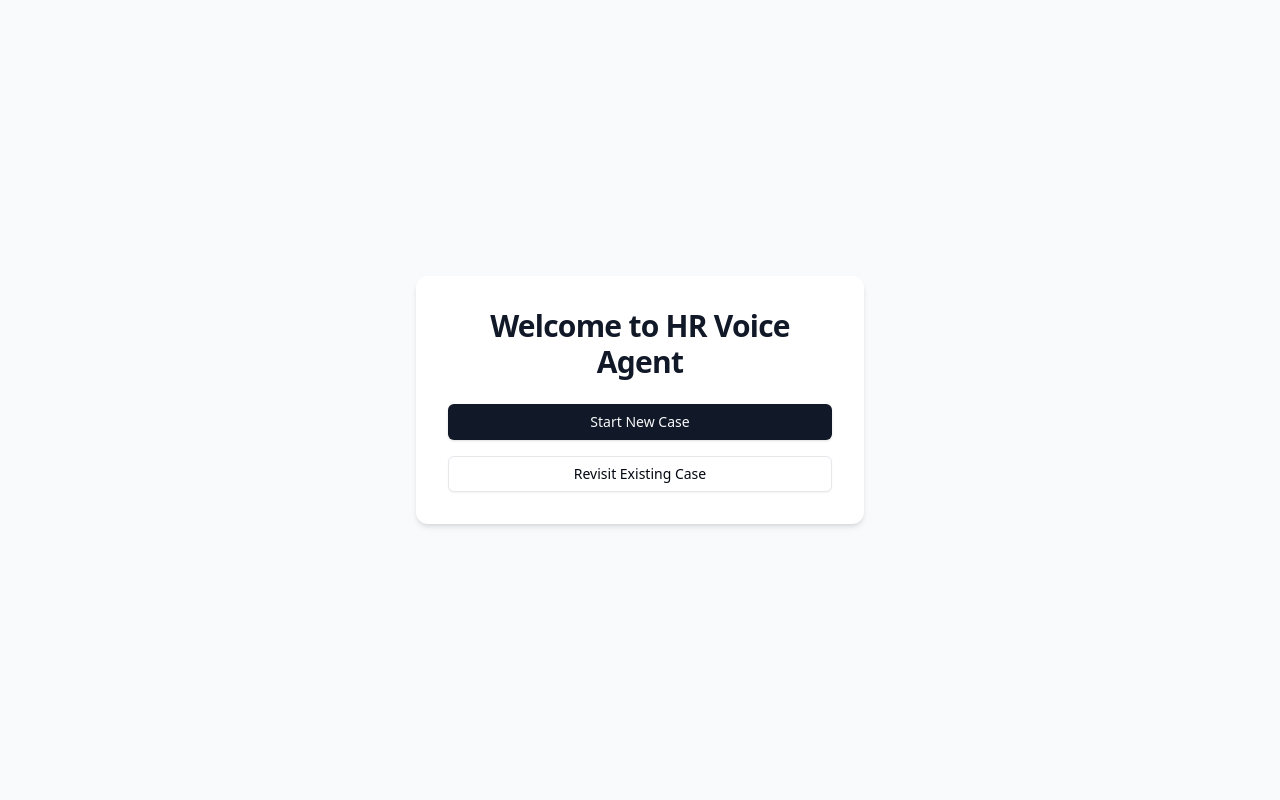
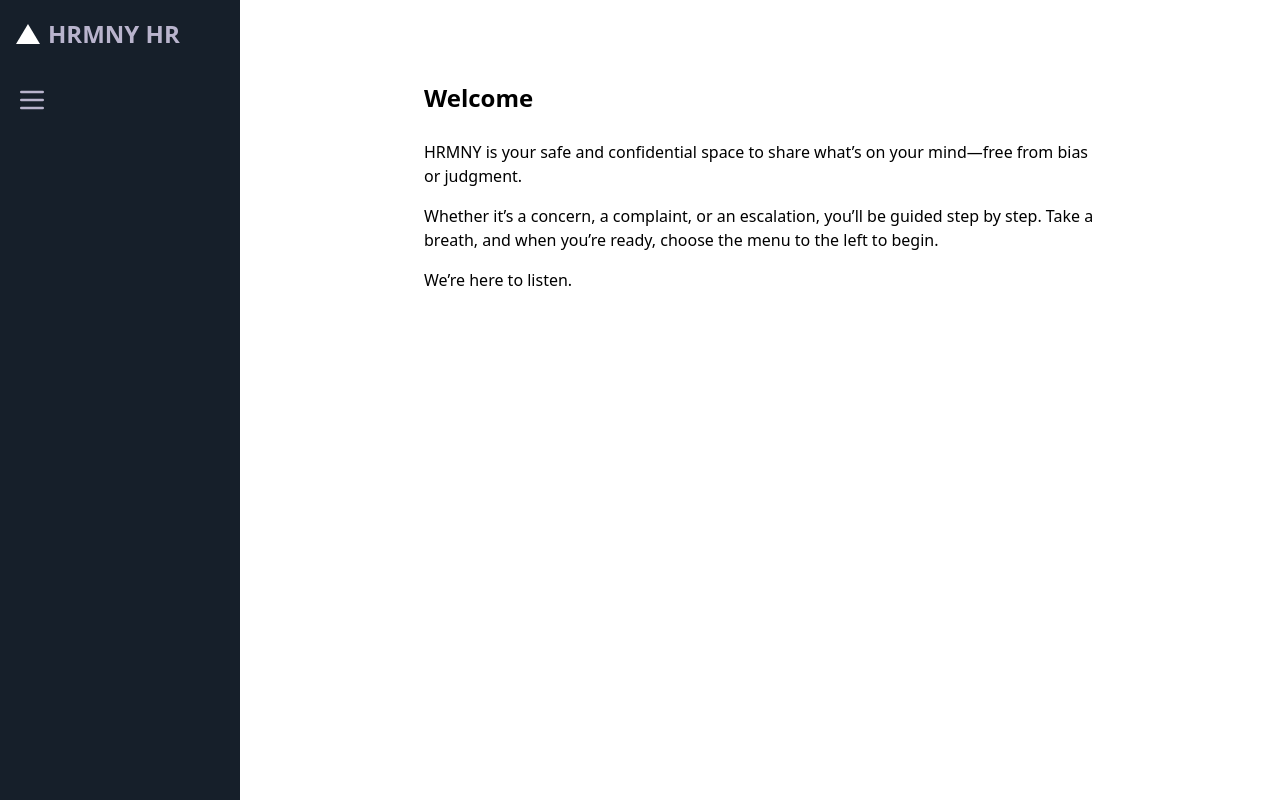
Before and after one commit to Pratyaksh27/hrmny, a Next.js app: page / in a window 1280 px wide. Built offline with nearby package versions, Linux system fonts and the light colour scheme; no server answers; what next-navigation-guard would draw is missing.

Commit message:
First DRaft of the Welcome Page with the new UI

```diff
--- a/package.json
+++ b/package.json
@@ -9,6 +9,7 @@
     "lint": "next lint"
   },
   "dependencies": {
+    "@headlessui/react": "^2.2.8",
     "@hookform/resolvers": "^5.1.1",
     "@radix-ui/react-label": "^2.1.7",
     "@radix-ui/react-slot": "^1.2.3",
--- a/src/app/App.tsx
+++ /dev/null
@@ -1,20 +0,0 @@
-import './App.css'
-import ApplicationForm from './components/ApplicationForm'
-
-function App() {
-
-  return (
-    <>
-      <div>
-        <a href="https://vite.dev" target="_blank">
-        </a>
-        <a href="https://react.dev" target="_blank">
-        </a>
-      </div>
-      <h1>Harmony HR</h1>
-      <ApplicationForm />
-    </>
-  )
-}
-
-export default App
--- a/src/app/page.tsx
+++ b/src/app/page.tsx
@@ -1,27 +1,12 @@
-'use client';
+import AppShell from "@/components/layout/AppShell";
+import WelcomeContent from "@/components/screens/WelcomeContent";
+import HamburgerMenu from "@/components/ui/HamburgerMenu";
 
-import React from 'react';
-import { useRouter } from 'next/navigation';
-import { Button } from '@/components/ui/button';
-
-export default function RootPage() {
-  const router = useRouter();
-
+export default function HomePage() {
   return (
-    <div className="min-h-screen flex items-center justify-center bg-gray-50">
-      <div className="text-center space-y-6 p-8 bg-white rounded-xl shadow-md max-w-md w-full">
-        <h1 className="text-3xl font-bold tracking-tight text-gray-900">
-          Welcome to HR Voice Agent
-        </h1>
-        <div className="flex flex-col gap-4">
-          <Button onClick={() => router.push('/start-new-case')}>
-            Start New Case
-          </Button>
-          <Button variant="outline" onClick={() => router.push('/revisit-case')}>
-            Revisit Existing Case
-          </Button>
-        </div>
-      </div>
-    </div>
+    <AppShell
+        sidebarContent={<HamburgerMenu />}
+        mainContent={<WelcomeContent />}
+    />
   );
 }
--- /dev/null
+++ b/src/components/layout/AppShell.tsx
@@ -0,0 +1,18 @@
+// src/components/layout/AppShell.tsx
+import Sidebar from "./Sidebar";
+import MainContainer from "./MainContainer";
+
+export default function AppShell({
+  sidebarContent,
+  mainContent,
+}: {
+  sidebarContent?: React.ReactNode;
+  mainContent?: React.ReactNode;
+}) {
+  return (
+    <div className="flex h-screen">
+      <Sidebar>{sidebarContent}</Sidebar>
+      <MainContainer>{mainContent}</MainContainer>
+    </div>
+  );
+}
--- /dev/null
+++ b/src/components/layout/MainContainer.tsx
@@ -0,0 +1,9 @@
+import { ReactNode } from "react";
+
+export default function MainContainer({ children }: { children: ReactNode }) {
+  return (
+    <main className="flex-1 bg-bgCanvas p-8 text-textPrimary overflow-y-auto">
+      {children}
+    </main>
+  );
+}
--- /dev/null
+++ b/src/components/layout/Sidebar.tsx
@@ -0,0 +1,17 @@
+// src/components/layout/Sidebar.tsx
+import Image from "next/image";
+
+export default function Sidebar({ children }: { children?: React.ReactNode }) {
+  return (
+    <aside className="w-[240px] bg-sidebar text-brand p-4 flex flex-col">
+      {/* Logo and Title */}
+      <div className="flex items-center gap-2 mb-6">
+        <Image src="/vercel.svg" alt="Logo" width={24} height={24} />
+        <span className="text-lg font-semibold">HRMNY HR</span>
+      </div>
+
+      {/* Slot for optional content like hamburger */}
+      {children}
+    </aside>
+  );
+}
--- /dev/null
+++ b/src/components/screens/WelcomeContent.tsx
@@ -0,0 +1,19 @@
+// src/components/screens/WelcomeContent.tsx
+
+export default function WelcomeContent() {
+  return (
+    <div className="h-full w-full bg-bgCanvas text-textPrimary p-7">
+      <div className="max-w-2xl mx-auto">
+        <h1 className="text-lg font-bold mb-5">Welcome</h1>
+        <p className="text-base font-regular mb-4">
+          HRMNY is your safe and confidential space to share what’s on your mind—free from bias or judgment.
+        </p>
+        <p className="text-base font-regular mb-4">
+          Whether it’s a concern, a complaint, or an escalation, you’ll be guided step by step. Take a breath,
+          and when you’re ready, choose the menu to the left to begin.
+        </p>
+        <p className="text-base font-regular">We’re here to listen.</p>
+      </div>
+    </div>
+  );
+}
--- /dev/null
+++ b/src/components/ui/HamburgerMenu.tsx
@@ -0,0 +1,47 @@
+"use client";
+
+import { useState } from "react";
+import { Menu, MenuItem, MenuLabel } from "@headlessui/react";
+import { MenuIcon } from "lucide-react";
+import { useRouter } from "next/navigation";
+
+export default function HamburgerMenu() {
+  const [isOpen, setIsOpen] = useState(false);
+  const router = useRouter();
+
+return (
+    <Menu as="div" className="relative">
+        <Menu.Button className="text-brand focus:oulline-none">
+            <MenuIcon className="w-6 h-6" />
+        </Menu.Button>
+        <Menu.Items className="absolute mt-2 w-48 rounded-md shadow-lg bg-white text-black z-50">
+            <div className="py-1">
+                <Menu.Item>
+                    {({ active }) => (
+                        <button
+                            onClick={() => router.push("/start-new-case")}
+                            className={`${
+                                active ? "bg-gray-100" : ""
+                            } block w-full text-left px-4 py-2 text-sm`}
+                        >
+                            Start New Case
+                        </button>
+                    )}
+                </Menu.Item>
+                <Menu.Item>
+                    {({ active }) => (
+                        <button
+                            onClick={() => router.push("/revisit-case")}
+                            className={`${
+                                active ? "bg-gray-100" : ""
+                            } block w-full text-left px-4 py-2 text-sm`}
+                        >
+                            Revisit Existing Case
+                        </button>
+                    )}
+                </Menu.Item>
+            </div>
+        </Menu.Items>
+    </Menu>
+);
+}
--- a/tailwind.config.js
+++ b/tailwind.config.js
@@ -10,6 +10,14 @@ module.exports = {
   			sm: 'calc(var(--radius) - 4px)'
   		},
   		colors: {
+			bgCanvas: '#ffffff',            // was: background
+			sidebar: '#161f2a',             // bg.left-sidebar
+			transcript: '#d9d9d9',          // bg.transcript-container
+			textPrimary: '#000000',         // was: textDefault
+			textMuted: '#b9b4cd',           // neutral.100
+			hamburger: '#b9b4cd',
+			brand: '#b9b4cd',
+			buttonText: '#000000',
   			background: 'hsl(var(--background))',
   			foreground: 'hsl(var(--foreground))',
   			card: {
@@ -50,7 +58,38 @@ module.exports = {
   				'4': 'hsl(var(--chart-4))',
   				'5': 'hsl(var(--chart-5))'
   			}
-  		}
+  		},
+		spacing: {
+			1: '4px',
+			2: '8px',
+			3: '12px',
+			4: '16px',
+			5: '24px',
+			6: '32px',
+			7: '48px',
+		},
+
+		borderRadius: {
+			sm: '6px',               // from Figma
+			md: '10px',
+			lg: '24px',
+			DEFAULT: 'var(--radius)',             // ShadCN base
+			mdCalc: 'calc(var(--radius) - 2px)',  // override md for ShadCN
+			smCalc: 'calc(var(--radius) - 4px)',  // override sm for ShadCN
+		},
+
+		fontSize: {
+			xs: '12px',
+			sm: '14px',
+			base: '16px',
+			lg: '24px',
+		},
+
+		fontWeight: {
+			regular: '400',
+			semibold: '600',
+			bold: '700',
+		}
   	}
   },
   plugins: [require("tailwindcss-animate")],
```
Also changed, not shown: 1 other file (tests, documents, lock files or other folders).
